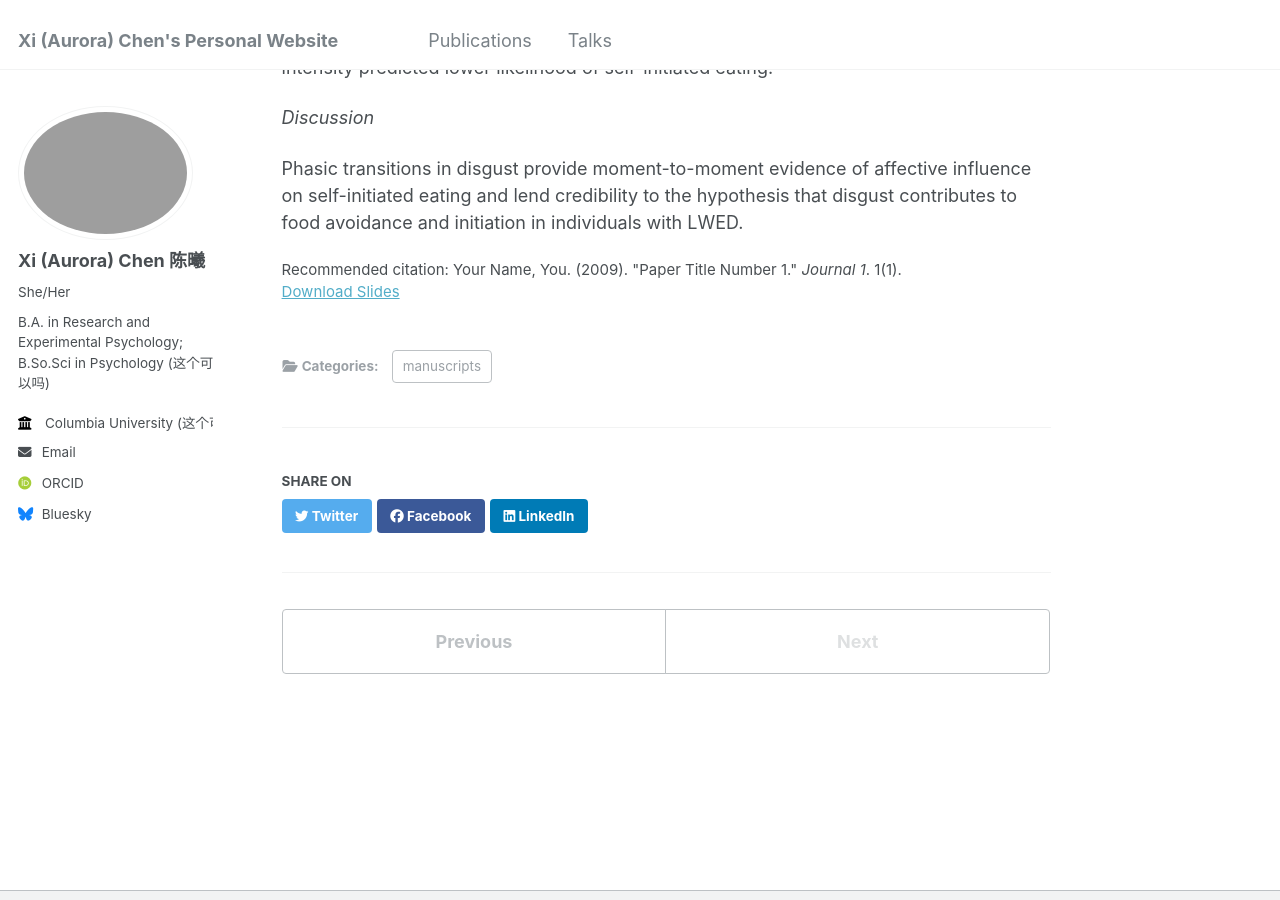
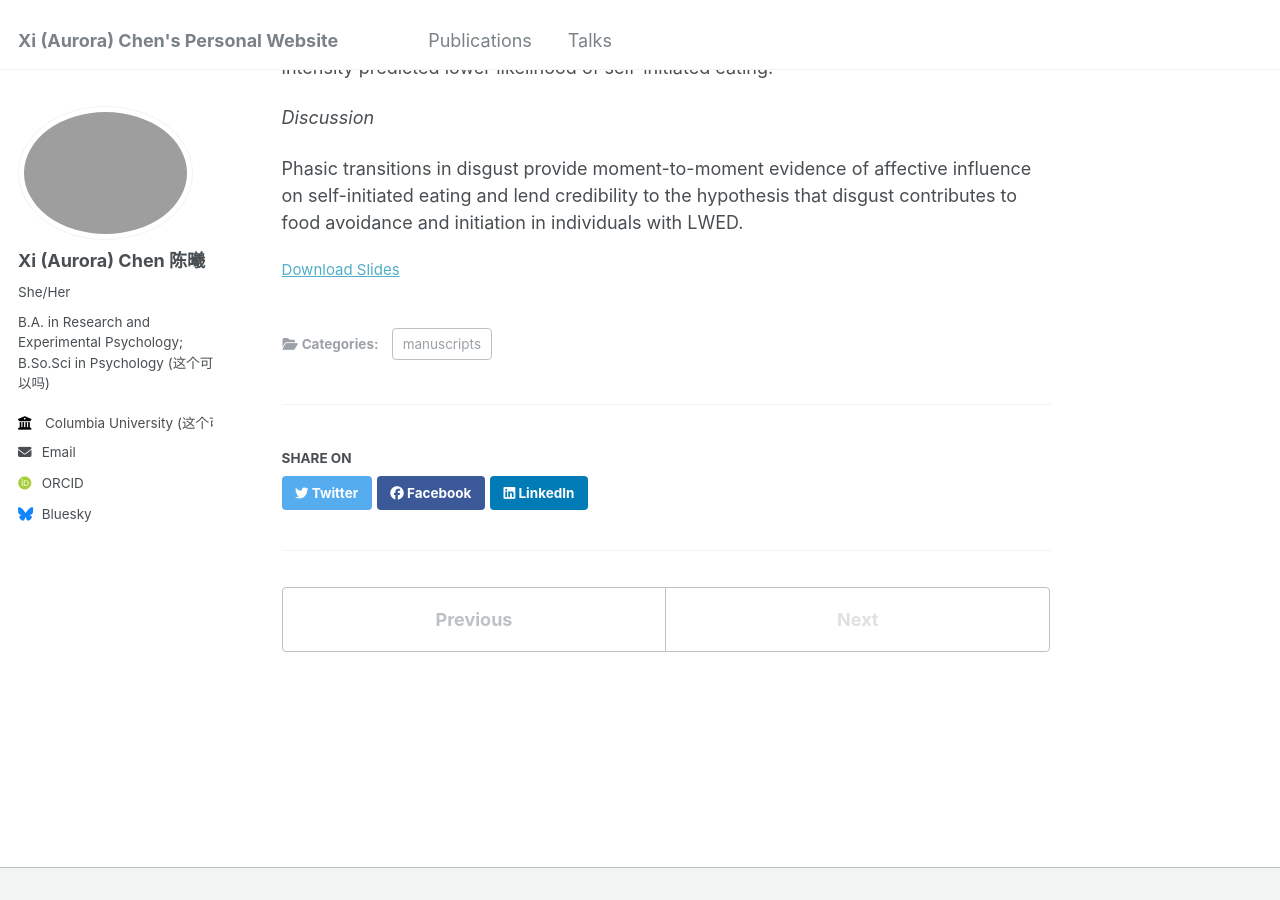
Before and after one commit to xixichen002/xixichen002.github.io, a Jekyll site: the page built from _publications/2024-07-03-Phase-Transitions.md, in a window 1280 px wide and 900 px high, scrolled down 808 px. Built offline with Jekyll 4.4.1, drawn with Linux system fonts in a browser that asks for light colours; some web fonts are replaced.

Commit message:
Update 2024-07-03-Phase-Transitions.md

```diff
--- a/_publications/2024-07-03-Phase-Transitions.md
+++ b/_publications/2024-07-03-Phase-Transitions.md
@@ -8,7 +8,7 @@ date: 2024-07-03
 venue: 'International Journal of Eating Disorders'
 slidesurl: 'https://onlinelibrary.wiley.com/doi/10.1002/eat.24254'
 paperurl: #'http://academicpages.github.io/files/paper1.pdf'
-citation: 'Your Name, You. (2009). &quot;Paper Title Number 1.&quot; <i>Journal 1</i>. 1(1).'
+citation: #'Hildebrandt, T., Boyar, A., Chen, X., Holland, K., Silverman, E., Webb, D., ... & Sysko, R. (2024). Phase‐Transitions in Disgust During Self‐Initiated Eating Among Adolescents With Anorexia Nervosa and Related Low‐Weight Eating Disorders and Matched Controls. International Journal of Eating Disorders.'
 ---
 
 *Background*
```
